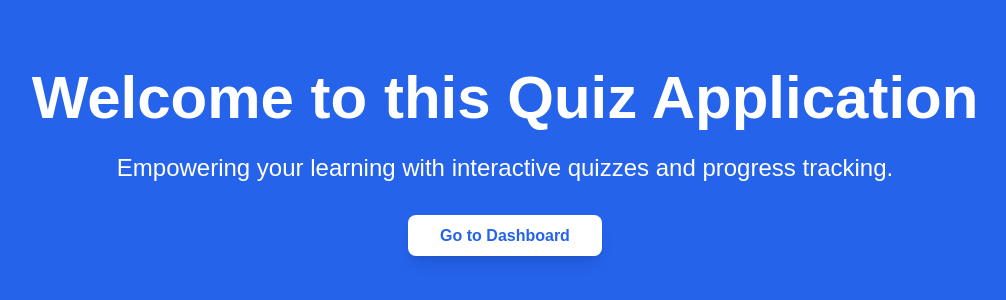
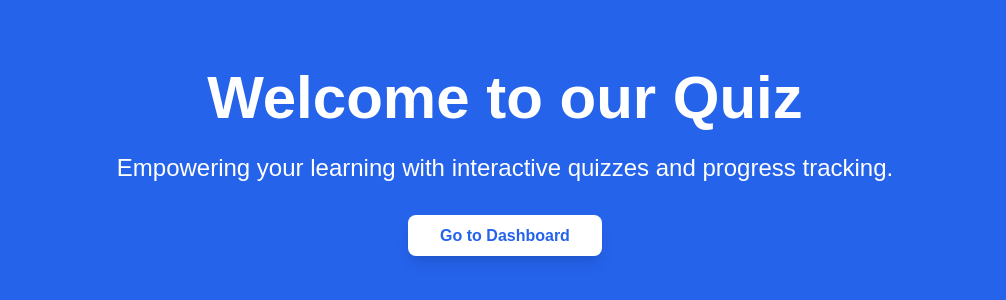
Before and after one commit to kubsamelkamu/Quiz_App, a Next.js app: page / in a window 1280 px wide. Shown: the part 242-542 px from the top of the page, without its empty margins (135-1141 px from the left). Built offline with nearby package versions, Linux system fonts and the light colour scheme; no server answers.

Commit message:
edited text msg

```diff
--- a/src/pages/index.tsx
+++ b/src/pages/index.tsx
@@ -11,7 +11,7 @@ const LandingPage = () => {
         animate={{ opacity: 1, y: 0 }}
         transition={{ duration: 1.5, ease: "easeOut" }}
       >
-        Welcome to this Quiz Application
+        Welcome to our Quiz
       </motion.h1>
       <motion.p
         className="text-lg md:text-2xl mb-10"
@@ -21,8 +21,6 @@ const LandingPage = () => {
       >
         Empowering your learning with interactive quizzes and progress tracking.
       </motion.p>
-
-      {/* Animated Button */}
       <motion.div
         initial={{ opacity: 0 }}
         animate={{ opacity: 1 }}
```
